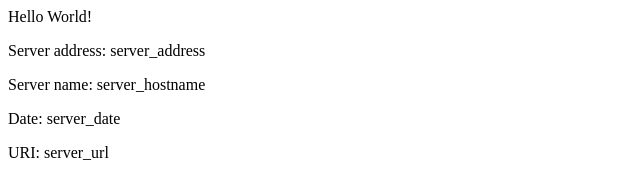
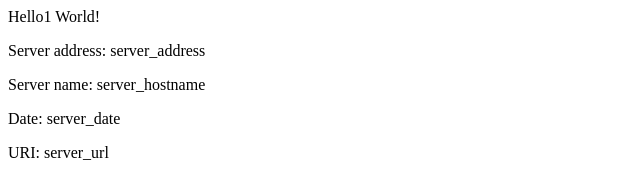
Before and after one commit to jasminemahesh/eks-example, a plain HTML site: page src/index.html in a window 1280 px wide. Shown: the full height of the page, 0-640 px from the left. Drawn offline with Linux system fonts and the light colour scheme.

Commit message:
v2 Updating home page

```diff
--- a/src/index.html
+++ b/src/index.html
@@ -2,7 +2,7 @@
 <title>Hello World</title>
 </head>
 <div class="info">
-<h>Hello World!</h>
+<h>Hello1 World!</h>
 <p><span>Server&nbsp;address:</span> <span>server_address</span></p>
 <p><span>Server&nbsp;name:</span> <span>server_hostname</span></p>
 <p class="smaller"><span>Date:</span> <span>server_date</span></p>
```
